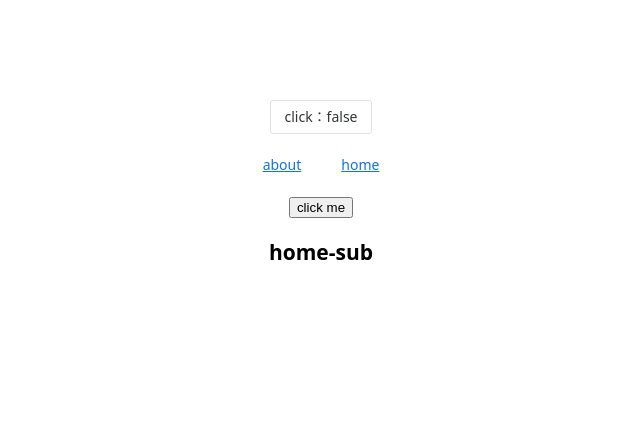
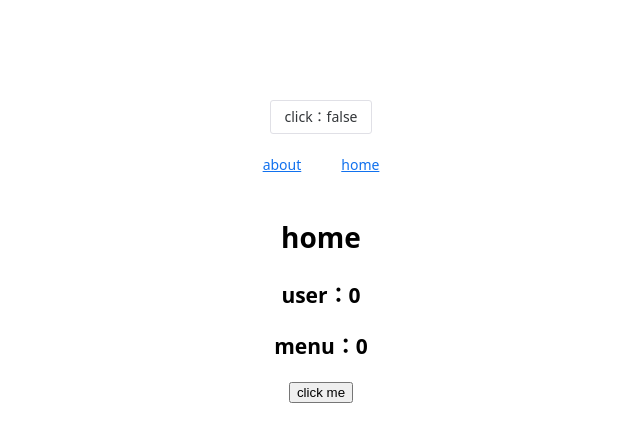
Before and after one commit to yx1126/naive-admin, a Vue app: page /home in a window 1280 px wide. Before the commit this address led to /home/sub. Shown: the top 442 px of the page, without its empty margins (319-959 px from the left). Built offline with nearby package versions, Linux system fonts and the light colour scheme.

Commit message:
second commit

```diff
--- a/src/App.vue
+++ b/src/App.vue
@@ -9,7 +9,7 @@ import useApp from "@hooks/use-app";
 import Layout from "@/Layout/index.vue";
 
 const app = useApp();
-console.log("app", app);
+console.log(app);
 const state = reactive({
     count: 0,
 });
--- a/src/router/routes.ts
+++ b/src/router/routes.ts
@@ -15,27 +15,13 @@ const routes: RouteRecordRaw[] = [
         path: "/home",
         name: "Home",
         component: () => import("@/views/home.vue"),
-        redirect: "/home/sub",
-        children: [
-            {
-                path: "sub",
-                name: "subHome",
-                component: () => import("@/views/home-sub.vue"),
-            },
-        ],
+        children: [],
     },
     {
         path: "/about",
         name: "About",
-        redirect: "/about/sub",
         component: () => import("@/views/about.vue"),
-        children: [
-            {
-                path: "sub",
-                name: "subAbout",
-                component: () => import("@/views/about-sub.vue"),
-            },
-        ],
+        children: [],
     },
 ];
 
--- a/src/stores/index.ts
+++ b/src/stores/index.ts
@@ -1,5 +1,9 @@
 import { createPinia } from "pinia";
+
+import VuexPinia from "./plugins/vuex-pinia";
 
 const pinia = createPinia();
 
+pinia.use(VuexPinia);
+
 export default pinia;
--- /dev/null
+++ b/src/stores/menu.ts
@@ -0,0 +1,30 @@
+import { defineStore } from "pinia";
+
+export interface Menu {
+    name: string;
+    path: string;
+    children?: Menu[];
+}
+
+export interface MenuState {
+    menu: Menu[];
+    count: number;
+}
+
+const useMenuStore = defineStore({
+    id: "menu",
+    state: (): MenuState => ({
+        menu: [],
+        count: 0,
+    }),
+    getters: {},
+    actions: {
+        increment() {
+            this.count++;
+        },
+    },
+});
+
+export { useMenuStore };
+
+export default useMenuStore;
--- /dev/null
+++ b/src/stores/plugins/vuex-pinia.ts
@@ -0,0 +1,9 @@
+import type { PiniaPluginContext } from "pinia";
+
+function VuexPinia({ pinia, store }: PiniaPluginContext) {
+    const state = pinia.state.value;
+    console.log(state.menu);
+    console.log(store);
+}
+
+export default VuexPinia;
--- a/src/stores/user.ts
+++ b/src/stores/user.ts
@@ -1,23 +1,13 @@
 import { defineStore } from "pinia";
-
-export type UserId = "user";
 
 export interface UserState {
     info: { readonly [key: string]: any } | null;
     count: number;
 }
 
-export interface UserGetter<S> {
-    doubleCount: (s: S) => number;
-}
-
-export interface UserActions {
-    increment: () => void;
-}
-
-const useUserStore = defineStore<UserId, UserState>({
+const useUserStore = defineStore({
     id: "user",
-    state: () => ({
+    state: (): UserState => ({
         info: null,
         count: 0,
     }),
--- a/src/views/about-sub.vue
+++ /dev/null
@@ -1,14 +0,0 @@
-<template>
-    <div>
-        <h2>about-sub</h2>
-    </div>
-</template>
-
-<script lang="ts">
-import { defineComponent } from "vue";
-export default defineComponent({
-    created() {
-        console.log("about-sub");
-    },
-});
-</script>
--- a/src/views/about.vue
+++ b/src/views/about.vue
@@ -1,18 +1,20 @@
 <template>
     <div>
         <h1>about</h1>
+        <h2>user：{{ user.count }}</h2>
+        <h2>menu：{{ menu.count }}</h2>
         <button @click="showSub">click me</button>
     </div>
 </template>
 
-<script lang="ts">
-import { defineComponent } from "vue";
+<script setup lang="ts">
+import useMenuStore from "@/stores/menu";
+import useUserStore from "@/stores/user";
+const user = useUserStore();
+const menu = useMenuStore();
 
-export default defineComponent({
-    methods: {
-        showSub() {
-            console.log(1);
-        },
-    },
-});
+const showSub = () => {
+    user.increment();
+    menu.increment();
+};
 </script>
--- a/src/views/home-sub.vue
+++ /dev/null
@@ -1,14 +0,0 @@
-<template>
-    <div>
-        <h2>home-sub</h2>
-    </div>
-</template>
-
-<script lang="ts">
-import { defineComponent } from "vue";
-export default defineComponent({
-    created() {
-        console.log("home-sub");
-    },
-});
-</script>
--- a/src/views/home.vue
+++ b/src/views/home.vue
@@ -1,22 +1,22 @@
 <template>
     <div class="home">
+        <h1>home</h1>
+        <h2>user：{{ user.count }}</h2>
+        <h2>menu：{{ menu.count }}</h2>
         <button @click="showSub">click me</button>
-        <router-view></router-view>
     </div>
 </template>
 
-<script lang="ts">
-import { defineComponent } from "vue";
-export default defineComponent({
-    methods: {
-        showSub() {
-            this.$router.push("/home/sub");
-        },
-    },
-    created() {
-        console.log("home");
-    },
-});
+<script setup lang="ts">
+import useMenuStore from "@/stores/menu";
+import useUserStore from "@/stores/user";
+const user = useUserStore();
+const menu = useMenuStore();
+
+const showSub = () => {
+    user.increment();
+    menu.increment();
+};
 </script>
 
 <style lang="scss">
```
